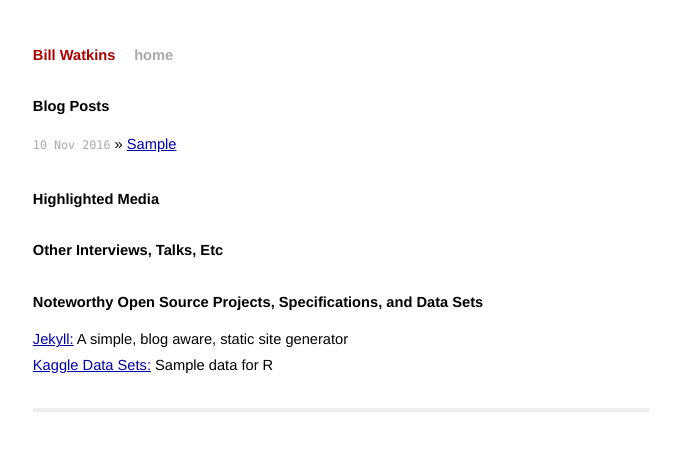
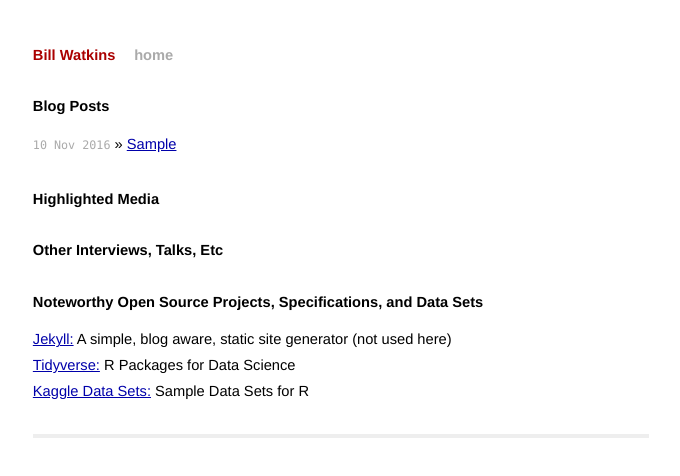
Before and after one commit to bhwatkins/bhwatkins.github.io, a plain HTML site: page index.html in a window 1280 px wide. Shown: the whole page, without its empty margins (299-979 px from the left). Drawn offline with Linux system fonts and the light colour scheme.

Commit message:
Update index.html

```diff
--- a/index.html
+++ b/index.html
@@ -40,9 +40,10 @@
 
   <h1>Noteworthy Open Source Projects, Specifications, and Data Sets</h1>
   <ul class="posts">
-    <li><a href="http://github.com/jekyll/jekyll/">Jekyll:</a> A simple, blog aware, static site generator </li>
+    <li><a href="http://github.com/jekyll/jekyll/">Jekyll:</a> A simple, blog aware, static site generator (not used here) </li>
 
-    <li><a href="https://www.kaggle.com/datasets">Kaggle Data Sets:</a> Sample data for R </li>
+    <li><a href="https://www.tidyverse.org/">Tidyverse:</a> R Packages for Data Science </li>
+    <li><a href="https://www.kaggle.com/datasets">Kaggle Data Sets:</a> Sample Data Sets for R </li>
 
   </ul>
 </div>
```
